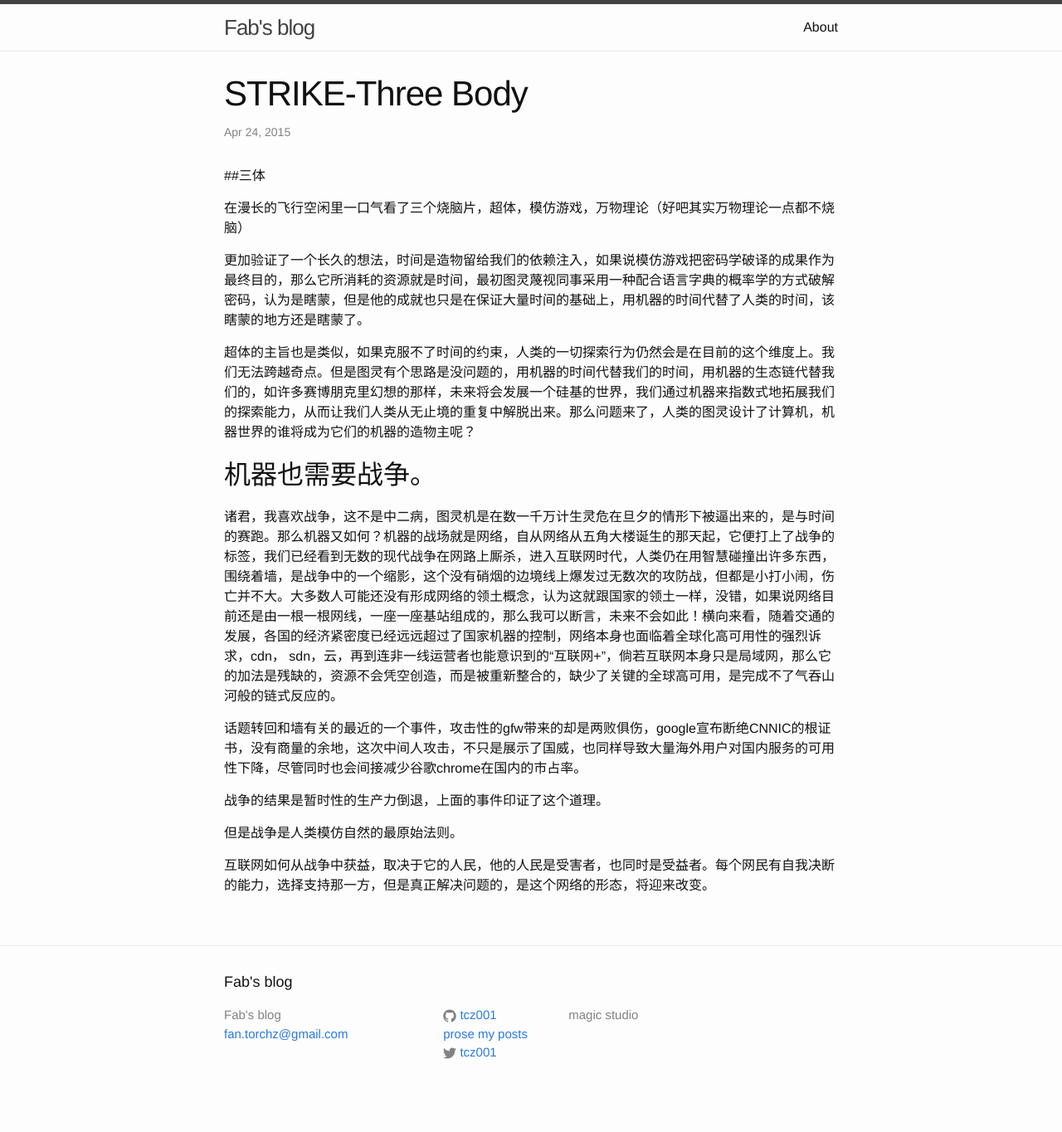
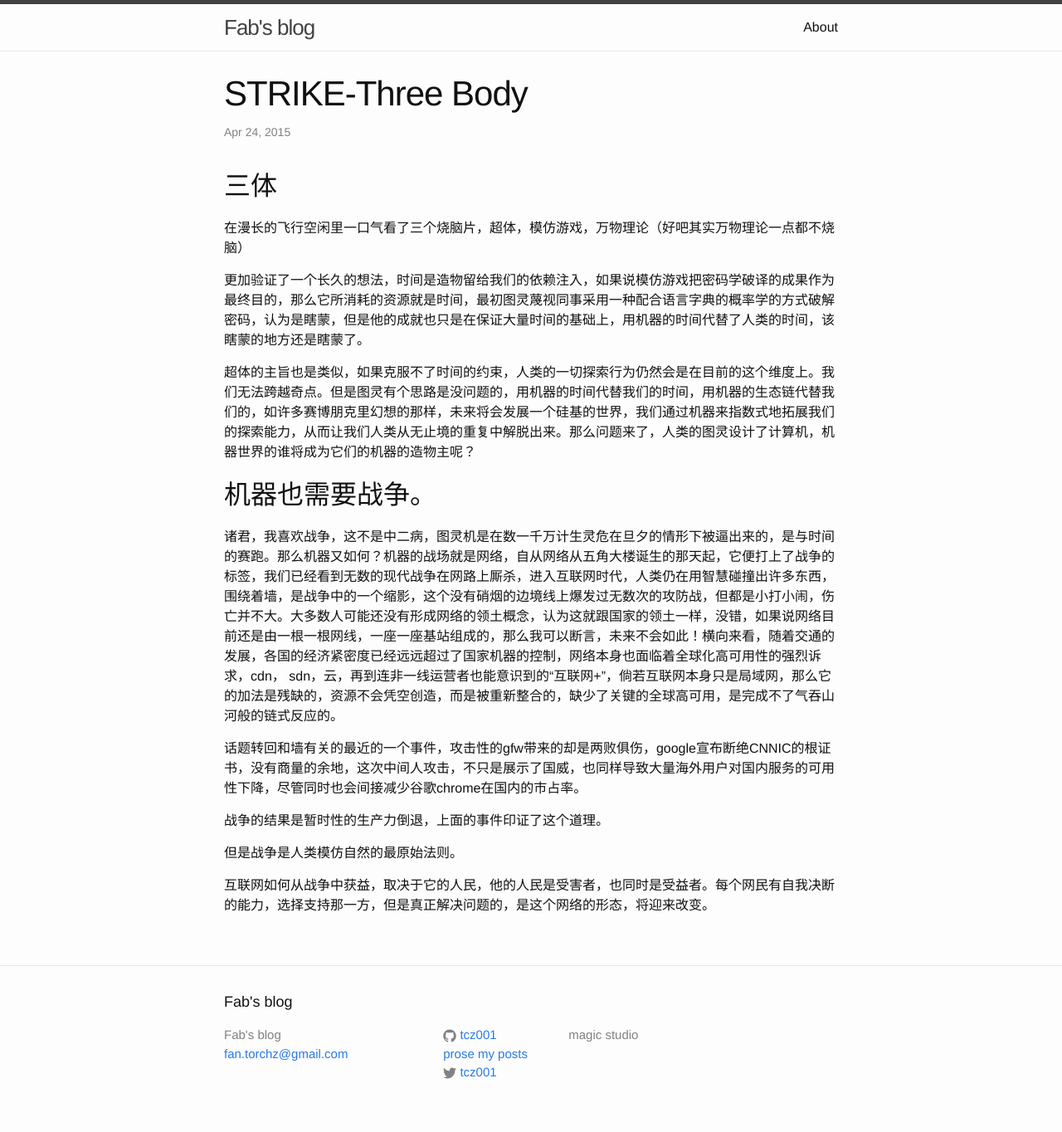
Before and after one commit to tcz001/tcz001.github.io, a Jekyll site: the page built from _posts/2015-04-24-strike-three-body.md, in a window 1280 px wide. Shown: the whole page at 83% size. Built offline with Jekyll 4.4.1, drawn with Linux system fonts in a browser that asks for light colours; before the commit the page ends 1340 px from its top, so only the background shows below that.

```diff
--- a/_posts/2015-04-24-strike-three-body.md
+++ b/_posts/2015-04-24-strike-three-body.md
@@ -1,13 +1,13 @@
 ---
 published: true
-title: "STRIKE-Three Body"
+title: STRIKE-Three Body
 layout: post
 tags:
   - hacker
   - murmur
 ---
 
-##三体
+## 三体
 
 在漫长的飞行空闲里一口气看了三个烧脑片，超体，模仿游戏，万物理论（好吧其实万物理论一点都不烧脑）
 
```
